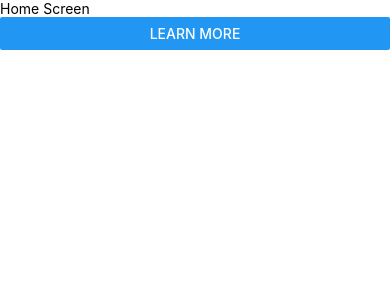
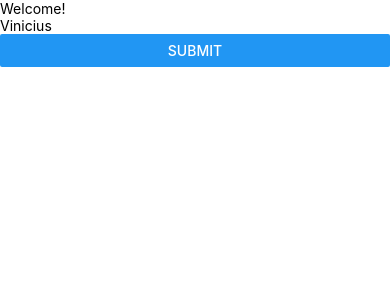
Before and after one commit to vinifortunato/app, a React Native app: screen / in a window 390 px wide. Shown: the top 300 px of the page. Built offline with nearby package versions, Linux system fonts and the light colour scheme.

Commit message:
Add react hook form

```diff
--- a/package.json
+++ b/package.json
@@ -22,6 +22,7 @@
     "expo-status-bar": "~1.2.0",
     "react": "17.0.1",
     "react-dom": "17.0.1",
+    "react-hook-form": "^7.31.2",
     "react-native": "0.64.3",
     "react-native-safe-area-context": "3.3.2",
     "react-native-screens": "~3.10.1",
--- a/src/screens/Home.screen.tsx
+++ b/src/screens/Home.screen.tsx
@@ -1,20 +1,29 @@
 
 import { useAppSelector } from '@src/hooks';
+import { AppState } from '@store/store.types';
 import { userActions } from '@store/user';
 import { User } from '@store/user/user.types';
 import { useCallback } from 'react';
-import { Button, Text, View } from 'react-native';
+import { Controller, useForm } from 'react-hook-form';
+import { Button, Text, TextInput, View } from 'react-native';
 import { useDispatch } from 'react-redux';
 
 const HomeScreen = () => {
   const dispatch = useDispatch();
 
-  const state = useAppSelector((state) => state.user);
-  console.log(state);
+  const user: User | null = useAppSelector<User| null>((state: AppState) => state.user);
 
-  const onButtonPress = useCallback(() => {
+  const { handleSubmit, control } = useForm({
+    defaultValues: {
+      name: 'Vinicius',
+    }
+  });
+
+  const onSubmit = useCallback((data) => {
+    console.log(data);
+
     const user: User = {
-      name: 'Vinicius'
+      name: data.name
     };
 
     dispatch(userActions.setUser(user));
@@ -22,12 +31,20 @@ const HomeScreen = () => {
 
 	return (
 		<View>
-			<Text>Home Screen</Text>
-      <Button
-        onPress={onButtonPress}
-        title="Learn More"
-        accessibilityLabel="Learn more about this purple button"
-      />
+      {user ? (
+        <Text>{`Hello ${user.name}!`}</Text>
+      ) : (
+        <View>
+          <Text>Welcome!</Text>
+          <Controller
+            name="name"
+            control={control}
+            rules={{ required: true }}
+            render={({ field }) => <TextInput {...field} />}
+          />
+          <Button title="Submit" onPress={handleSubmit(onSubmit)} />
+        </View>
+      )}
 		</View>
 	);
 };
--- a/src/store/user/user.types.ts
+++ b/src/store/user/user.types.ts
@@ -2,4 +2,4 @@ export type User = {
   name: string;
 }
 
-export type UserState = User | null;
+export type UserState = User | undefined;
```
Also changed, not shown: 1 other file (tests, documents, lock files or other folders).
